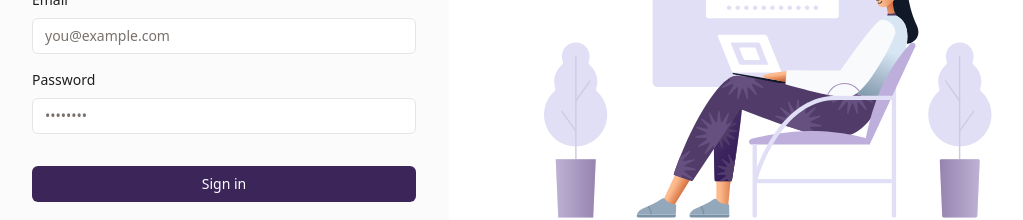
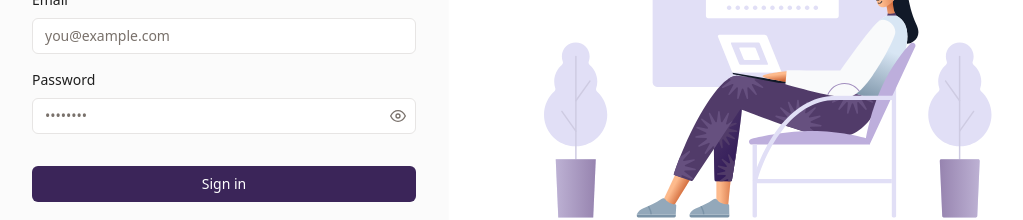
Before and after one commit to chris-lawbrokr/internal-dashboard, a Next.js app: page /login in a window 1280 px wide. Shown: the part 364-584 px from the top of the page, without its empty margins (144-1167 px from the left). Built offline with nearby package versions, Linux system fonts and the light colour scheme.

Commit message:
Input element

```diff
--- a/app/login/page.tsx
+++ b/app/login/page.tsx
@@ -1,14 +1,13 @@
 import Image from "next/image";
 import { Button } from "@/components/ui/button";
 import {
-  Card,
   CardCentered,
   CardHeader,
-  CardTitle,
   CardDescription,
   CardContent,
   CardFooter,
 } from "@/components/ui/card";
+import { Input, PasswordInput } from "@/components/ui/input";
 
 export default function Login() {
   return (
@@ -28,28 +27,17 @@ export default function Login() {
               </CardDescription>
             </CardHeader>
             <CardContent className="flex flex-col gap-4">
-              <div className="flex flex-col gap-2">
-                <label htmlFor="email" className="text-sm font-medium">
-                  Email
-                </label>
-                <input
+              <Input
                 id="email"
                 type="email"
+                label="Email"
                 placeholder="you@example.com"
-                  className="h-9 rounded-md border border-input bg-background px-3 text-sm placeholder:text-muted-foreground focus-visible:outline-none focus-visible:ring-2 focus-visible:ring-ring"
               />
-              </div>
-              <div className="flex flex-col gap-2">
-                <label htmlFor="password" className="text-sm font-medium">
-                  Password
-                </label>
-                <input
+              <PasswordInput
                 id="password"
-                  type="password"
+                label="Password"
                 placeholder="••••••••"
-                  className="h-9 rounded-md border border-input bg-background px-3 text-sm placeholder:text-muted-foreground focus-visible:outline-none focus-visible:ring-2 focus-visible:ring-ring"
               />
-              </div>
             </CardContent>
             <CardFooter>
               <Button className="w-full">Sign in</Button>
--- /dev/null
+++ b/components/ui/input/Input.tsx
@@ -0,0 +1,117 @@
+"use client";
+
+import * as React from "react";
+
+function cn(...values: Array<string | undefined | null | false>): string {
+  return values.filter(Boolean).join(" ");
+}
+
+export interface InputProps
+  extends React.InputHTMLAttributes<HTMLInputElement> {
+  label?: string;
+}
+
+export const Input = React.forwardRef<HTMLInputElement, InputProps>(
+  ({ className, type, label, id, ...props }, ref) => {
+    return (
+      <div className="flex flex-col gap-2">
+        {label && (
+          <label htmlFor={id} className="text-sm font-medium">
+            {label}
+          </label>
+        )}
+        <input
+          ref={ref}
+          id={id}
+          type={type}
+          className={cn(
+            "h-9 w-full rounded-md border border-input bg-background px-3 text-sm",
+            "placeholder:text-muted-foreground",
+            "focus-visible:outline-none focus-visible:ring-2 focus-visible:ring-ring",
+            "disabled:cursor-not-allowed disabled:opacity-50",
+            className,
+          )}
+          {...props}
+        />
+      </div>
+    );
+  },
+);
+Input.displayName = "Input";
+
+export interface PasswordInputProps
+  extends Omit<React.InputHTMLAttributes<HTMLInputElement>, "type"> {
+  label?: string;
+}
+
+export const PasswordInput = React.forwardRef<
+  HTMLInputElement,
+  PasswordInputProps
+>(({ className, label, id, ...props }, ref) => {
+  const [visible, setVisible] = React.useState(false);
+
+  return (
+    <div className="flex flex-col gap-2">
+      {label && (
+        <label htmlFor={id} className="text-sm font-medium">
+          {label}
+        </label>
+      )}
+      <div className="relative">
+        <input
+          ref={ref}
+          id={id}
+          type={visible ? "text" : "password"}
+          className={cn(
+            "h-9 w-full rounded-md border border-input bg-background px-3 pr-9 text-sm",
+            "placeholder:text-muted-foreground",
+            "focus-visible:outline-none focus-visible:ring-2 focus-visible:ring-ring",
+            "disabled:cursor-not-allowed disabled:opacity-50",
+            className,
+          )}
+          {...props}
+        />
+        <button
+          type="button"
+          onClick={() => setVisible((v) => !v)}
+          className="absolute right-2.5 top-1/2 -translate-y-1/2 text-muted-foreground hover:text-foreground"
+          aria-label={visible ? "Hide password" : "Show password"}
+        >
+          {visible ? (
+            <svg
+              xmlns="http://www.w3.org/2000/svg"
+              width="16"
+              height="16"
+              viewBox="0 0 24 24"
+              fill="none"
+              stroke="currentColor"
+              strokeWidth="2"
+              strokeLinecap="round"
+              strokeLinejoin="round"
+            >
+              <path d="M17.94 17.94A10.07 10.07 0 0 1 12 20c-7 0-11-8-11-8a18.45 18.45 0 0 1 5.06-5.94" />
+              <path d="M9.9 4.24A9.12 9.12 0 0 1 12 4c7 0 11 8 11 8a18.5 18.5 0 0 1-2.16 3.19" />
+              <line x1="1" y1="1" x2="23" y2="23" />
+            </svg>
+          ) : (
+            <svg
+              xmlns="http://www.w3.org/2000/svg"
+              width="16"
+              height="16"
+              viewBox="0 0 24 24"
+              fill="none"
+              stroke="currentColor"
+              strokeWidth="2"
+              strokeLinecap="round"
+              strokeLinejoin="round"
+            >
+              <path d="M1 12s4-8 11-8 11 8 11 8-4 8-11 8-11-8-11-8z" />
+              <circle cx="12" cy="12" r="3" />
+            </svg>
+          )}
+        </button>
+      </div>
+    </div>
+  );
+});
+PasswordInput.displayName = "PasswordInput";
--- /dev/null
+++ b/components/ui/input/index.ts
@@ -0,0 +1 @@
+export * from "./Input";
```
Lines whose indentation alone changed are shown as unchanged.
